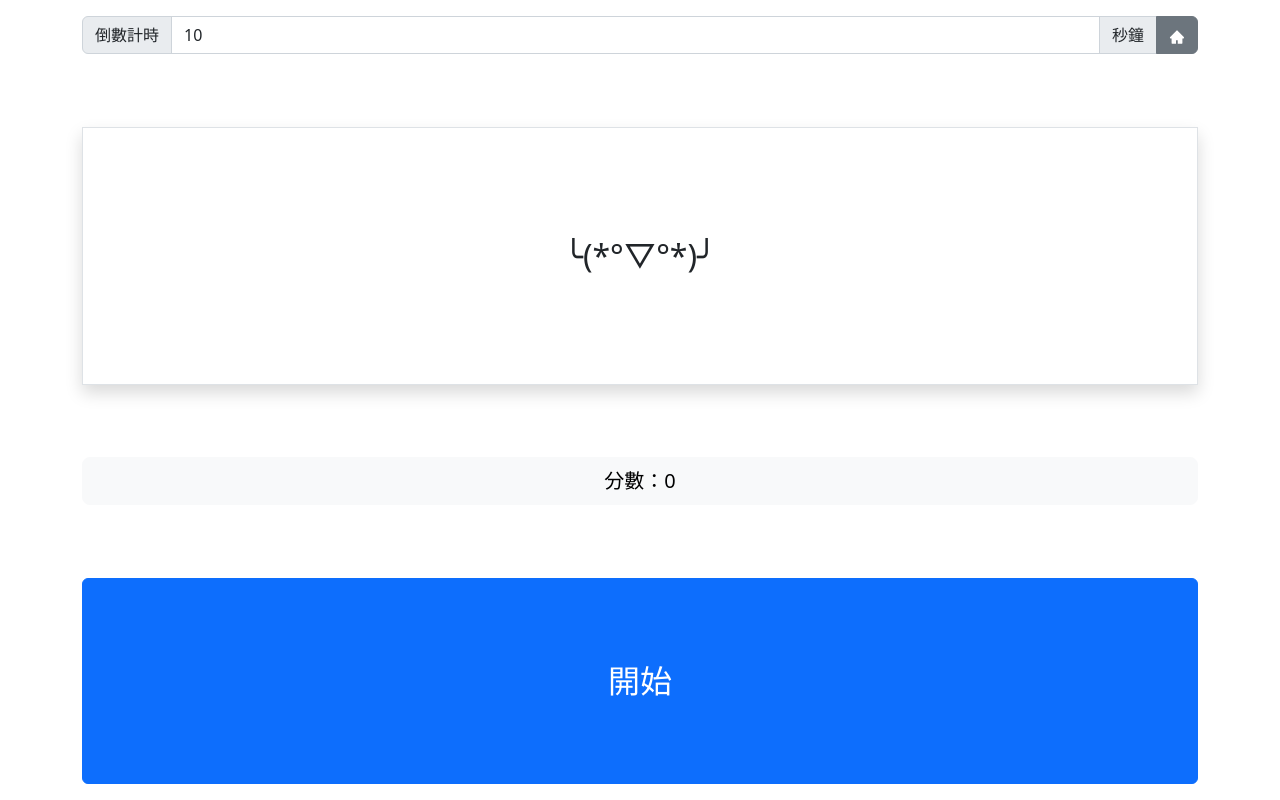
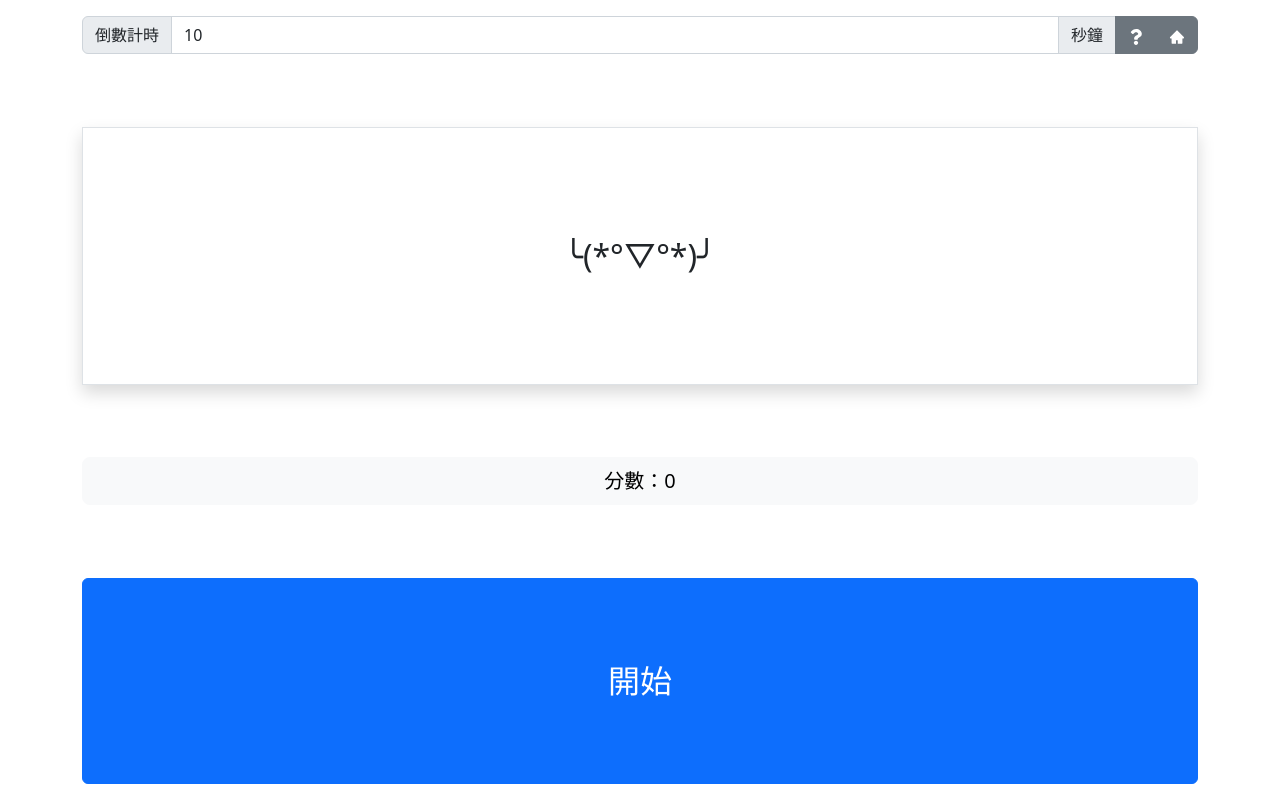
Before and after one commit to mawarutuco/Advanced-Tic-Tac-Toe, a React (Create React App) app: page /#/alias-game in a window 1280 px wide. Built offline with nearby package versions, Linux system fonts and the light colour scheme.

Commit message:
增加問號按鈕

```diff
--- a/src/pages/alias-game/Timer.jsx
+++ b/src/pages/alias-game/Timer.jsx
@@ -1,6 +1,6 @@
 import MyInputGroup from "../../components/InputGroup";
 import { MyAlert } from "../../components/alert";
-import { HomeBtn, StopBtn } from "../../components/functionBtn";
+import { HomeBtn, StopBtn, QuestionBtn } from "../../components/functionBtn";
 
 const Timer = ({
   reset,
@@ -27,6 +27,15 @@ const Timer = ({
     });
   };
 
+  const Btns = () => {
+    return (
+      <>
+        <QuestionBtn />
+        <HomeBtn />
+      </>
+    );
+  };
+
   return (
     <div className="mt-3">
       {isPlaying ? (
@@ -48,7 +57,7 @@ const Timer = ({
           onChange={(e) => setSec(e.target.value)}
           frontText="倒數計時"
           behindText="秒鐘"
-          btnComponent={<HomeBtn />}
+          btnComponent={<Btns />}
         />
       )}
     </div>
```
